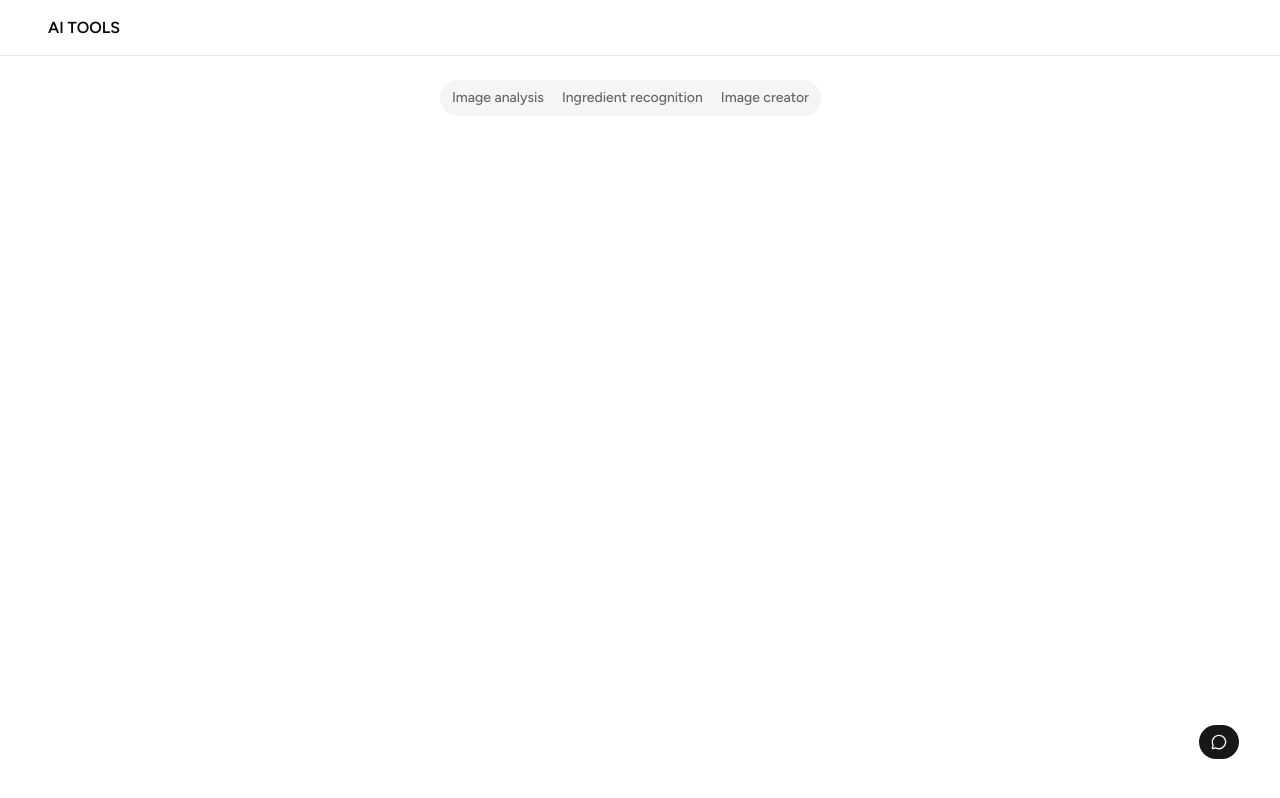
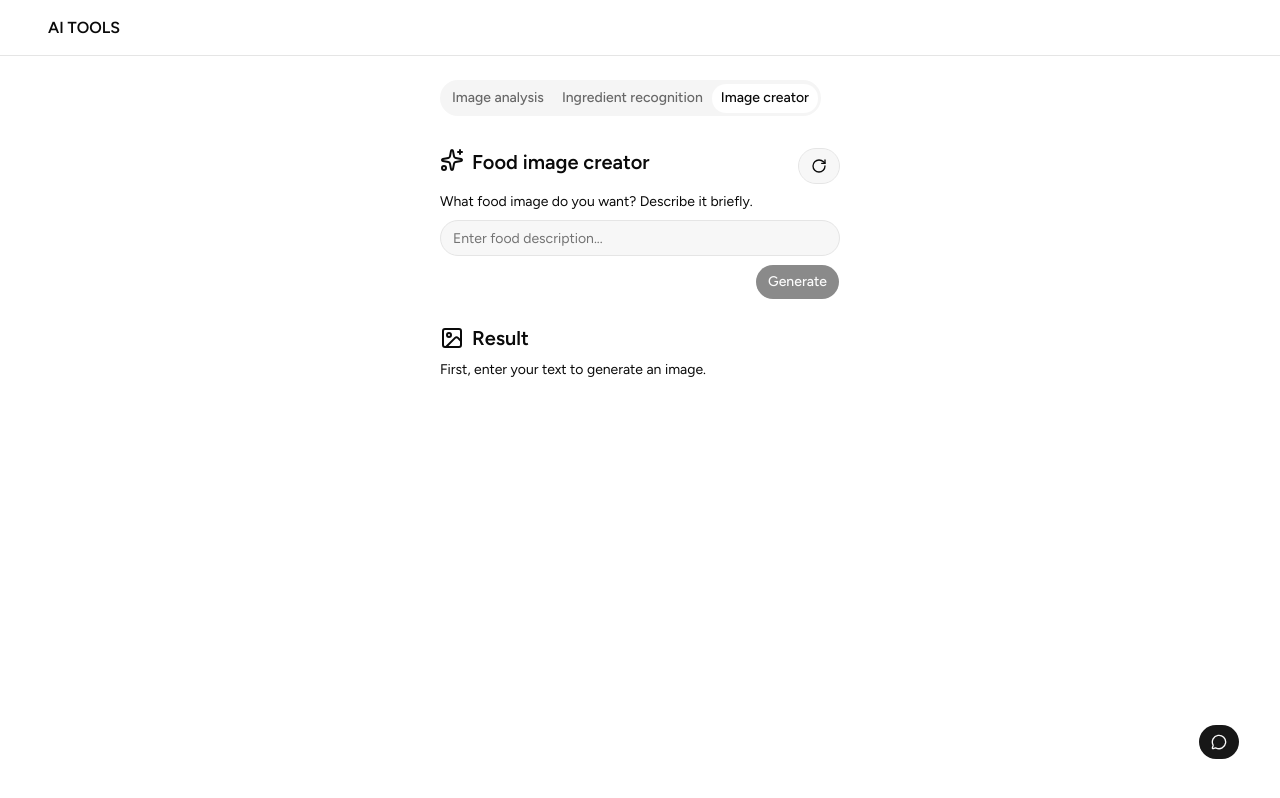
Before and after one commit to Nerunnee/ai-project, a Next.js app in the folder ai-generater/: page / in a window 1280 px wide. Built offline with nearby package versions, Linux system fonts and the light colour scheme.

Commit message:
changed tab defualtValue

```diff
--- a/ai-generater/app/page.tsx
+++ b/ai-generater/app/page.tsx
@@ -5,13 +5,13 @@ import { ImageIngredient } from "./components/imageIngredient";
 
 export default function Home() {
   return (
-    <Tabs defaultValue="overview" className="w-100">
+    <Tabs defaultValue="image" className="w-100">
       <TabsList className="my-6 text-sm">
-        <TabsTrigger value="text">Image analysis</TabsTrigger>
+        <TabsTrigger value="analysis">Image analysis</TabsTrigger>
         <TabsTrigger value="ingredient">Ingredient recognition</TabsTrigger>
         <TabsTrigger value="image">Image creator</TabsTrigger>
       </TabsList>
-      <TabsContent value="text">
+      <TabsContent value="analysis">
         <ImageAnalysis />
       </TabsContent>
       <TabsContent value="ingredient">
```
